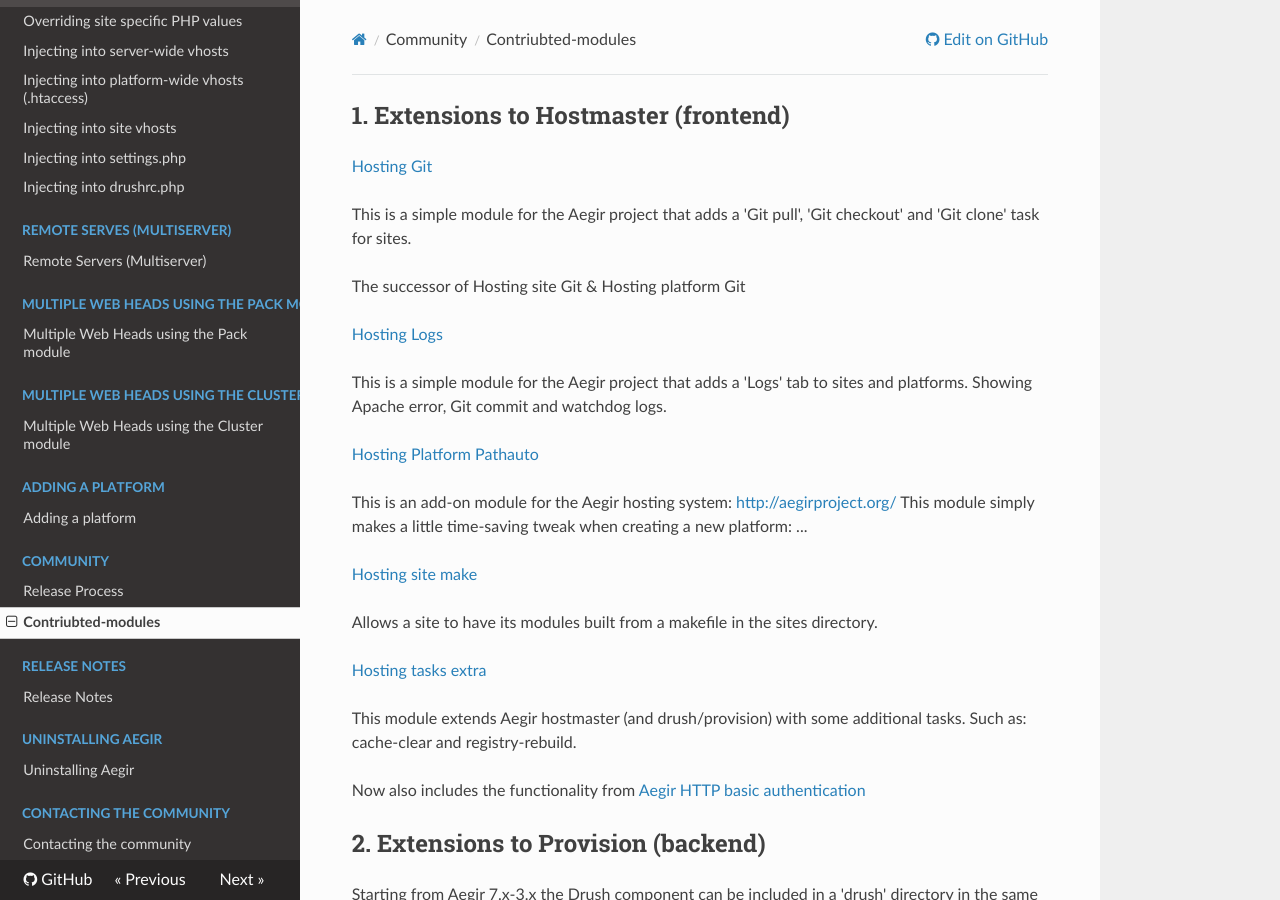
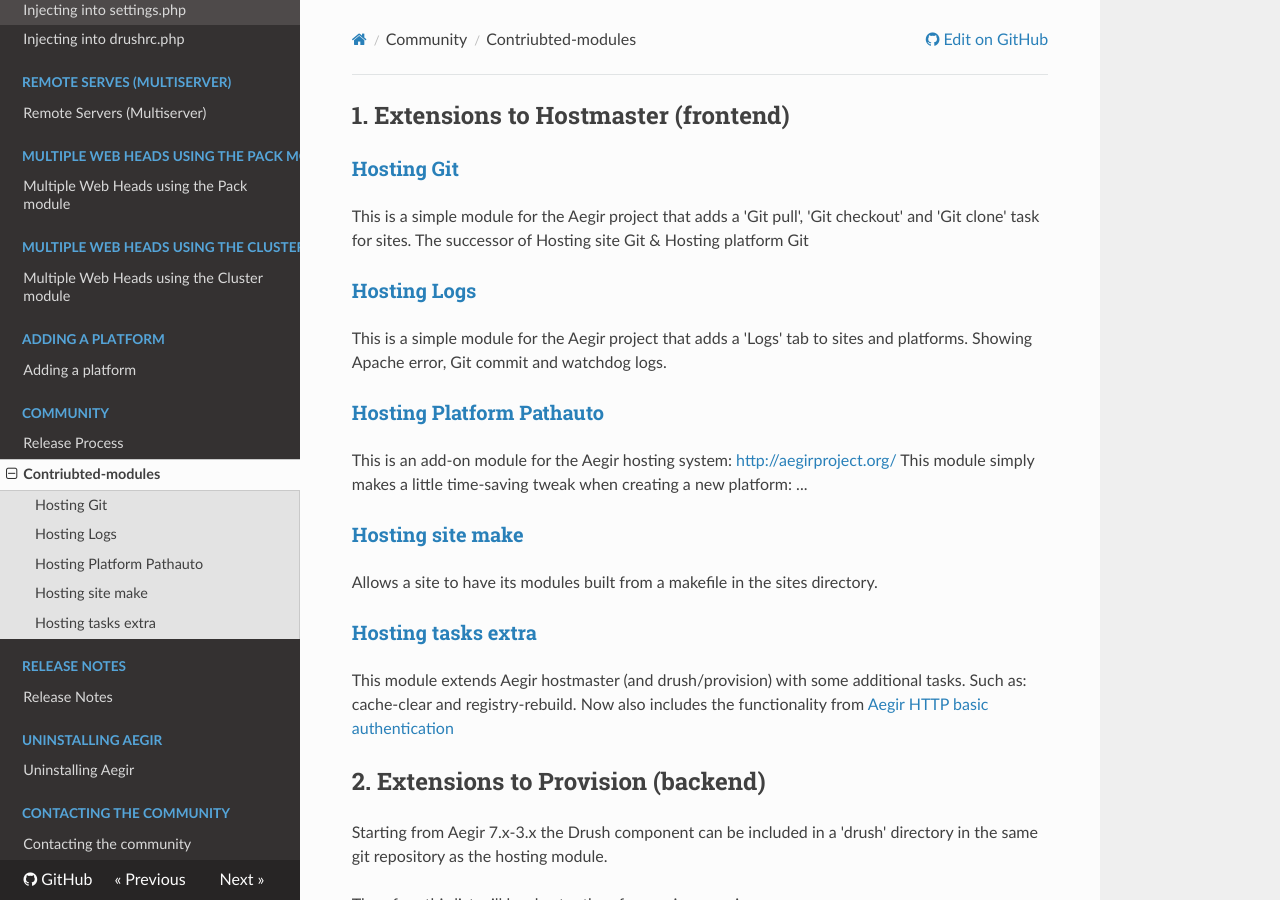
Before and after one commit to aegir-project/documentation, an MkDocs documentation site: the page built from docs/community/contrib-modules.md, in a window 1280 px wide and 900 px high. Built offline with MkDocs 1.6.1, drawn with Linux system fonts in a browser that asks for light colours; nearby versions of some CDN libraries; old or Windows-style settings are respelled for this version of MkDocs.

Commit message:
reformat

```diff
--- a/docs/community/contrib-modules.md
+++ b/docs/community/contrib-modules.md
@@ -1,27 +1,25 @@
 ## 1. Extensions to Hostmaster (frontend)
 
-[Hosting Git](http://drupal.org/project/hosting_git)
+### [Hosting Git](http://drupal.org/project/hosting_git)
 
 This is a simple module for the Aegir project that adds a 'Git pull', 'Git checkout' and 'Git clone' task for sites.
-
 The successor of Hosting site Git & Hosting platform Git
 
-[Hosting Logs](http://drupal.org/project/hosting_logs)
+### [Hosting Logs](http://drupal.org/project/hosting_logs)
 
 This is a simple module for the Aegir project that adds a 'Logs' tab to sites and platforms. Showing Apache error, Git commit and watchdog logs.
 
-[Hosting Platform Pathauto](http://drupal.org/project/hosting_platform_pathauto)
+### [Hosting Platform Pathauto](http://drupal.org/project/hosting_platform_pathauto)
 
 This is an add-on module for the Aegir hosting system: [http://aegirproject.org/](http://aegirproject.org/ "http://aegirproject.org/") This module simply makes a little time-saving tweak when creating a new platform: ...
 
-[Hosting site make](https://github.com/mglaman/hosting_site_make)
+### [Hosting site make](https://github.com/mglaman/hosting_site_make)
 
 Allows a site to have its modules built from a makefile in the sites directory.
 
-[Hosting tasks extra](http://drupal.org/project/hosting_tasks_extra)
+### [Hosting tasks extra](http://drupal.org/project/hosting_tasks_extra)
 
 This module extends Aegir hostmaster (and drush/provision) with some additional tasks. Such as: cache-clear and registry-rebuild.
-
 Now also includes the functionality from [Aegir HTTP basic authentication](https://github.com/computerminds/aegir_http_basic)
 
 ## 2. Extensions to Provision (backend)
@@ -30,7 +28,7 @@
 
 Therefore this list will be shorter then for previous versions.
 
-[Provision STS](https://github.com/mlutfy/provision_sts)
+### [Provision STS](https://github.com/mlutfy/provision_sts)
 
 Adds the Strict Transport Security header to hosts that require SSL.
 
@@ -50,17 +48,17 @@
 
 ## 5. Others
 
-[Aegir up](http://drupal.org/project/aegir-up)
+### [Aegir up](http://drupal.org/project/aegir-up)
 
 Aegir-up is a Drush extension that deploys a local instance of the Aegir Hosting System atop Vagrant and Virtualbox, for development and testing purposes.
 
-[DevShop](http://drupal.org/project/devshop)
+### [DevShop](http://drupal.org/project/devshop)
 
 DevShop is a Drupal Development Environment Manager built on Aegir.
 
 DevShop creates Aegir platforms and sites automatically from Git URLs. It tracks multiple Projects and allows multiple environments to be created for each Project, such as dev, test, and live. It provides tools to Pull Code, Sync Data, Commit Features, and Run Tests on these environments, and provides a dashboard with useful links and information for developers.
 
-[Aegir Pathologic Files](https://github.com/Lab43/aegir-pathologic-files)
+### [Aegir Pathologic Files](https://github.com/Lab43/aegir-pathologic-files)
 
 A tiny Drupal Module to simplify file paths in content. This helps prevent broken images when the site directory name changes. Requires an apache rewrite rule to point /files to /sites/example.com/files, which Aegir provides by default.
 
```
